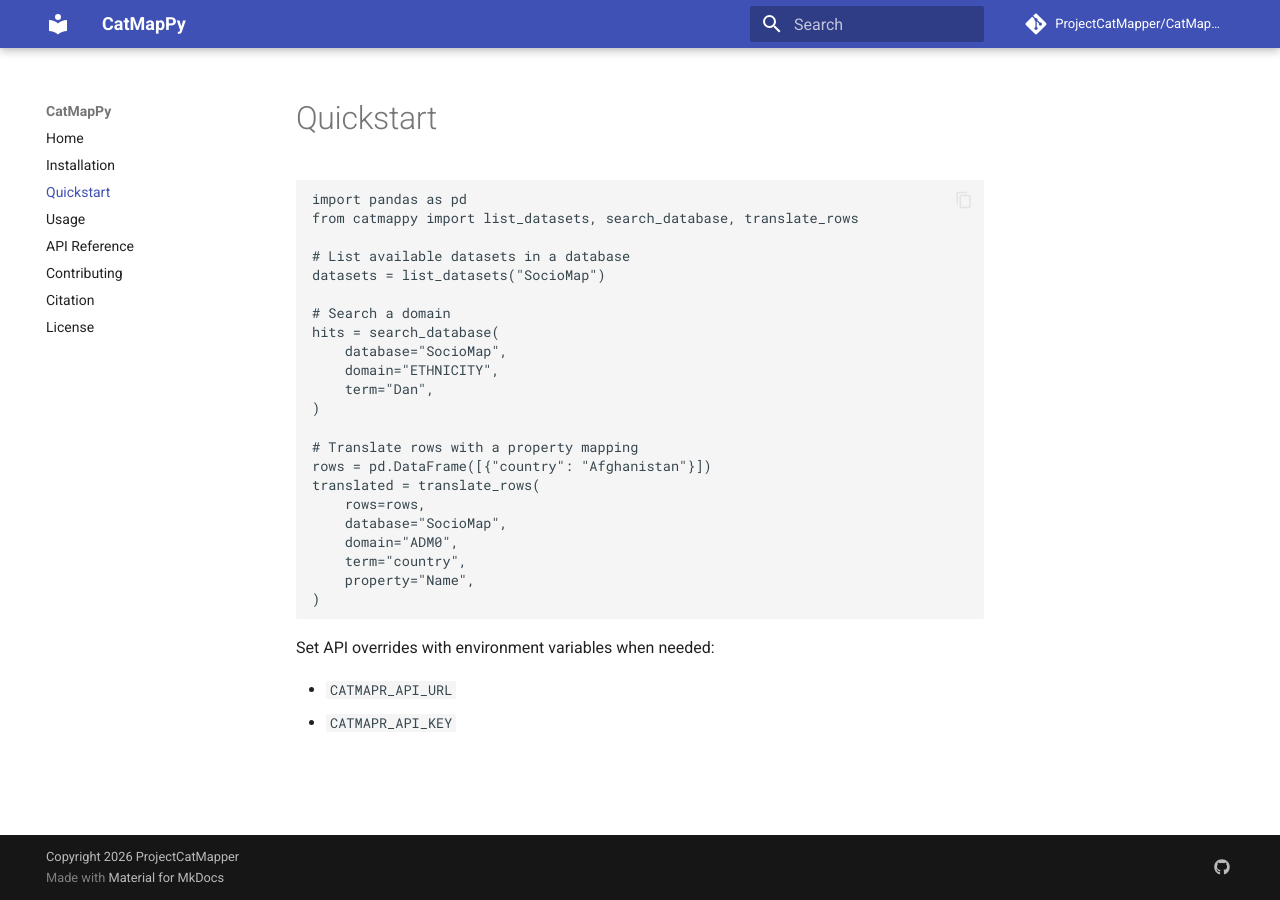
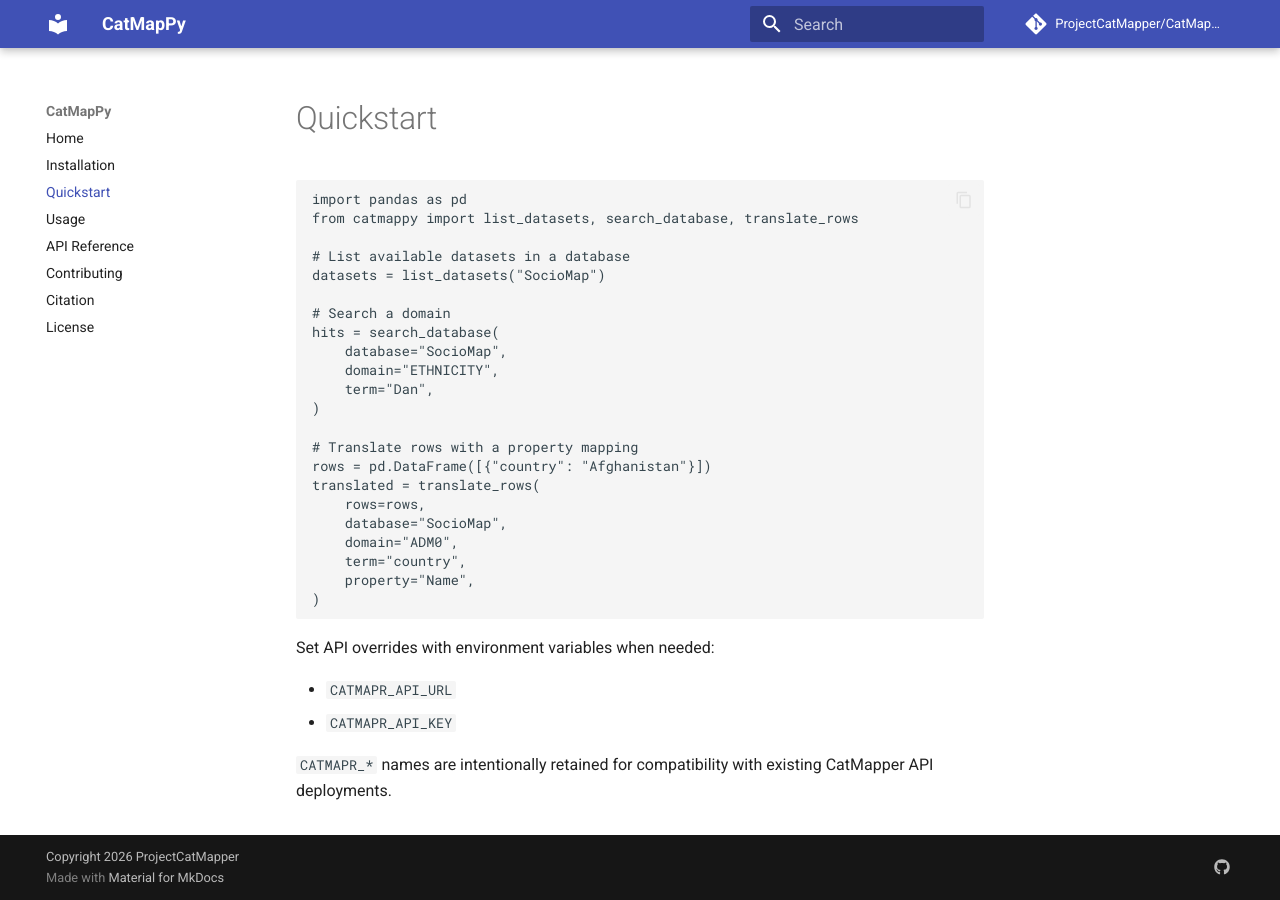
Before and after one commit to ProjectCatMapper/CatMapPy, an MkDocs documentation site: the page built from docs/quickstart.md, in a window 1280 px wide. Built offline with MkDocs 1.6.1 and Material for MkDocs 9.7.7, drawn with Linux system fonts in a browser that asks for light colours; comment, search, counter and statistics services are not loaded.

Commit message:
docs: clarify CATMAPR env var compatibility in docs
Agent-Logs-Url: https://github.com/ProjectCatMapper/CatMapPy/sessions/3a15d443-61cc-4488-bc6e-46d352b90745

Co-authored-by: bischrob <21052185+bischrob@users.noreply.github.com>

```diff
--- a/docs/quickstart.md
+++ b/docs/quickstart.md
@@ -29,3 +29,5 @@ Set API overrides with environment variables when needed:
 
 - `CATMAPR_API_URL`
 - `CATMAPR_API_KEY`
+
+`CATMAPR_*` names are intentionally retained for compatibility with existing CatMapper API deployments.
```
Also changed, not shown: README.md (+2 -0 lines).
